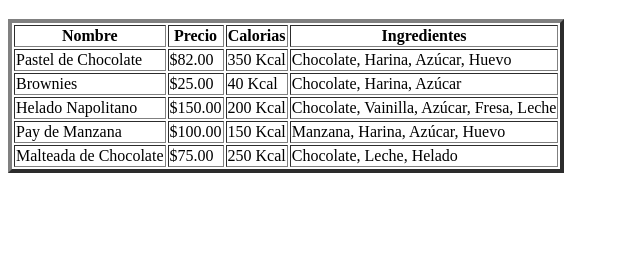
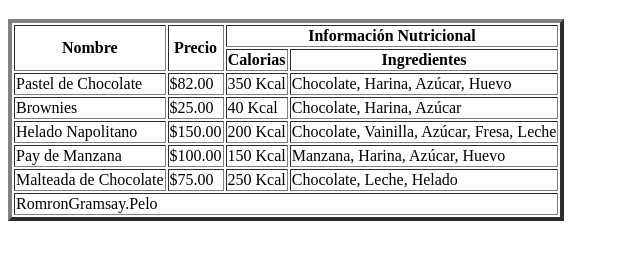
Before and after one commit to Chastys/Evidencias, a plain HTML site: page Tablas.html in a window 1280 px wide. Shown: the part 61-320 px from the top of the page, without its empty margins (0-640 px from the left). Drawn offline with Linux system fonts and the light colour scheme.

Commit message:
Página html de tablas con pie de tabla y edición en cabecera

```diff
--- a/Tablas.html
+++ b/Tablas.html
@@ -10,8 +10,11 @@
 	<table border=4>
 		<thead>
 			<tr>
-				<th>Nombre</th>
-				<th>Precio</th>
+				<th rowspan="2">Nombre</th>
+				<th rowspan="2">Precio</th>
+				<th colspan="2">Información Nutricional</th>
+			</tr>
+			<tr>
 				<th>Calorias</th>
 				<th>Ingredientes</th>
 			</tr>
@@ -49,7 +52,9 @@
 			</tr>
 		</tbody>
 		<tfoot>
-
+			<tr>
+				<td colspan="4">RomronGramsay.Pelo</td>
+			</tr>
 		</tfoot>
 	</table>
 </body>
```
